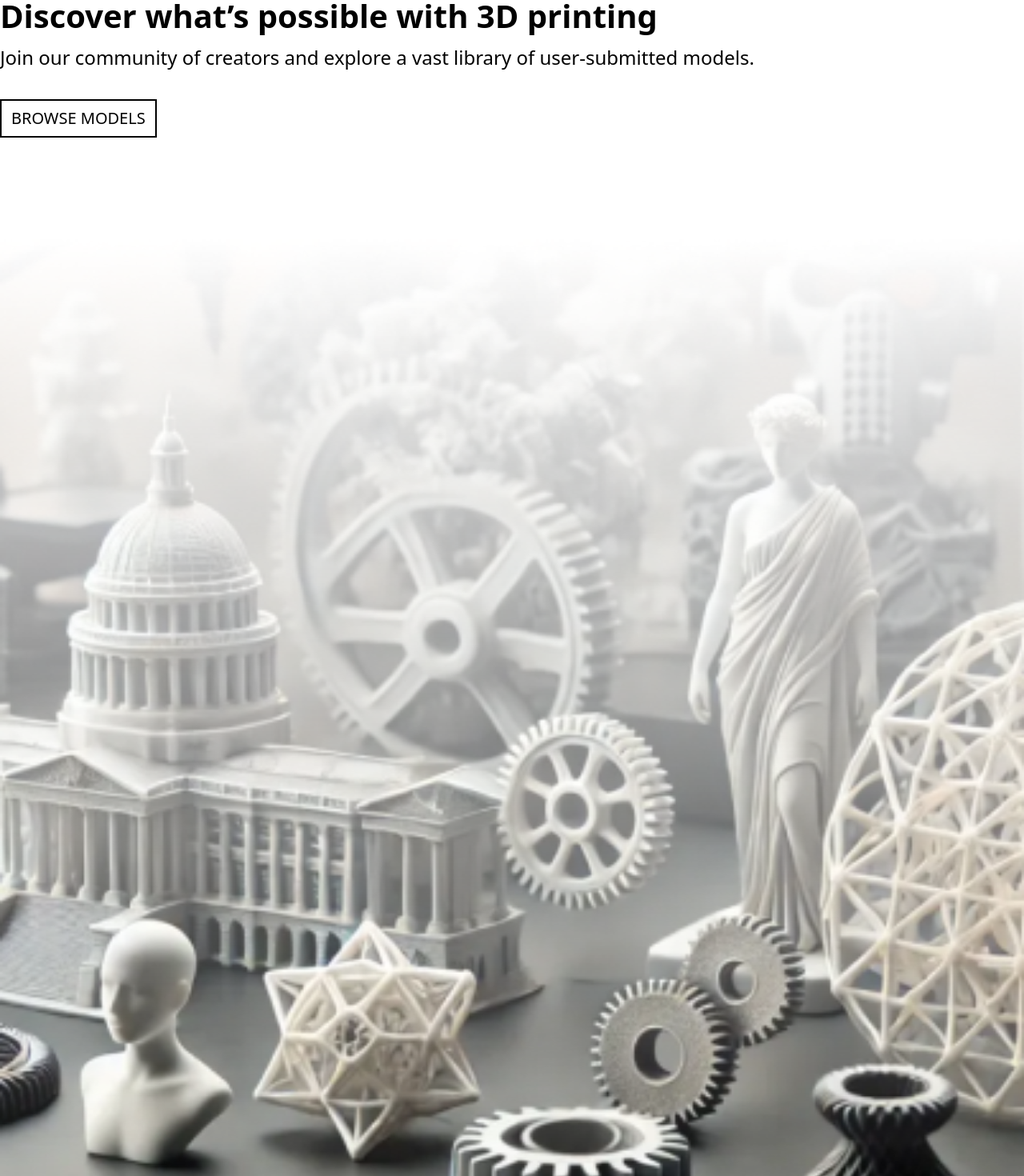
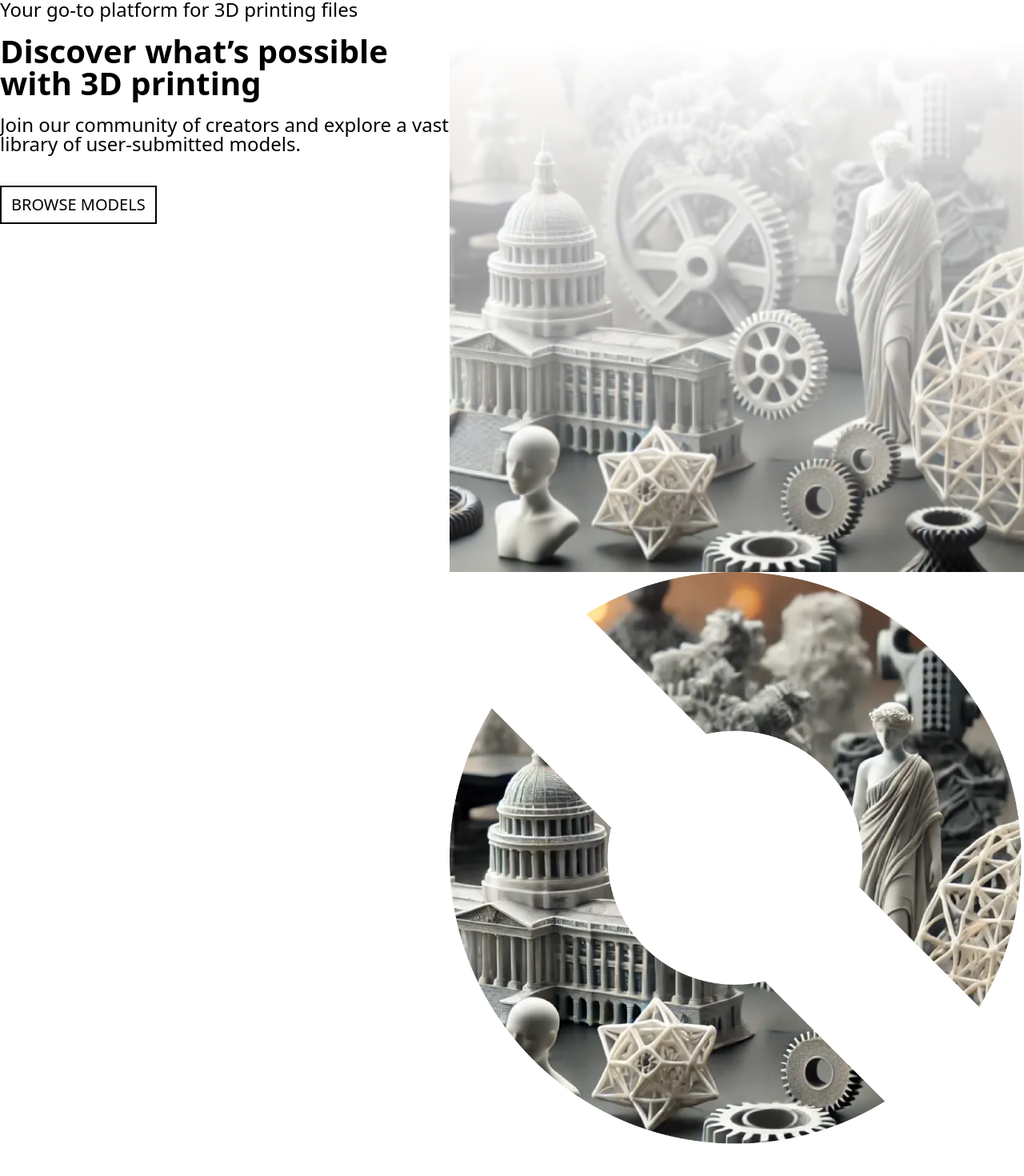
Before and after one commit to johncol/scrimba-learn-next-js, a Next.js app: page / in a window 1280 px wide. Shown: the top 1470 px of the page at 80% size. After the commit the page ends 1430 px from the top, so only its background shows below. Built offline with nearby package versions, Linux system fonts and the light colour scheme.

Commit message:
Build desktop version of home page

```diff
--- a/app/_components/container/mobile-padded-container.tsx
+++ b/app/_components/container/mobile-padded-container.tsx
@@ -1,7 +1,12 @@
 import styles from "./mobile-padded-container.module.css";
 
-export const MobilePaddedContainer: React.FC<React.HTMLProps<HTMLDivElement>> = (
-  props
-) => {
-  return <div {...props} className={styles.mobilePaddedContainer} />;
+export const MobilePaddedContainer: React.FC<
+  React.HTMLProps<HTMLDivElement>
+> = (props) => {
+  return (
+    <div
+      {...props}
+      className={styles.mobilePaddedContainer + " " + props.className}
+    />
+  );
 };
--- a/app/page.module.css
+++ b/app/page.module.css
@@ -1,15 +1,78 @@
 .homeWrapper {
-  min-height: 100dvh;
   display: flex;
-  flex-direction: column;
-  justify-content: space-between;
+
+  @media (--mobile) {
+    flex-direction: column;
+    justify-content: space-between;
+    min-height: 100dvh;
+  }
+
+  @media (--tablet-and-above) {
+    flex-direction: row;
+    align-items: center;
+    max-width: 1512px;
+    margin: 0 auto;
+    padding: 40px min(92px, 5vw);
+    gap: min(100px, 6vw);
+
+    > * {
+      flex: 1;
+    }
+  }
+}
+
+.textContainer {
+  @media (--tablet-and-above) {
+    --container-gap: 20px;
+
+    max-width: 600px;
+    display: flex;
+    flex-direction: column;
+    gap: var(--container-gap);
+    align-items: flex-start;
+  }
+}
+
+.catchPhrase {
+  @media (--mobile) {
+    display: none;
+  }
+
+  @media (--tablet-and-above) {
+    display: block;
+    font-size: 1.6rem;
+    font-weight: 500;
+    line-height: 1;
+    text-transform: uppercase;
+    margin: 0;
+  }
 }
 
 .browseModelsButton {
   margin-top: 20px;
   margin-bottom: 30px;
+
+  @media (--tablet-and-above) {
+    margin-top: 33px;
+  }
 }
 
-.homeImage {
-  width: 100%;
+.homeImageMobile {
+  @media (--mobile) {
+    width: 100%;
+  }
+
+  @media (--tablet-and-above) {
+    display: none;
+  }
 }
+
+.homeImageDesktop {
+  @media (--mobile) {
+    display: none;
+  }
+
+  @media (--tablet-and-above) {
+    min-width: 350px;
+  }
+}
--- a/app/page.tsx
+++ b/app/page.tsx
@@ -7,7 +7,8 @@ import styles from "./page.module.css";
 export default function Home() {
   return (
     <HomeWrapper>
-      <MobilePaddedContainer>
+      <MobilePaddedContainer className={styles.textContainer}>
+        <CatchPhrase />
         <Title />
         <Subtitle />
         <BrowseModelsButton />
@@ -18,8 +19,14 @@ export default function Home() {
 }
 
 const HomeWrapper: React.FC<React.HTMLProps<HTMLDivElement>> = (props) => {
+  return <main {...props} className={styles.homeWrapper} />;
+};
+
+const CatchPhrase = () => {
   return (
-    <main {...props} className={styles.homeWrapper} />
+    <p className={styles.catchPhrase}>
+      Your go-to platform for 3D printing files
+    </p>
   );
 };
 
@@ -42,13 +49,23 @@ const BrowseModelsButton = () => {
 
 const HomeImage = () => {
   return (
+    <div>
       <Image
         src="/images/home-image-2.png"
         alt="3D printing"
         width={1206}
         height={1201}
-      className={styles.homeImage}
+        className={styles.homeImageMobile}
         priority
       />
+      <Image
+        src="/images/home-image-1.png"
+        alt="3D printing"
+        width={1206}
+        height={1201}
+        className={styles.homeImageDesktop}
+        priority
+      />
+    </div>
   );
 };
```
Lines whose indentation alone changed are shown as unchanged.
